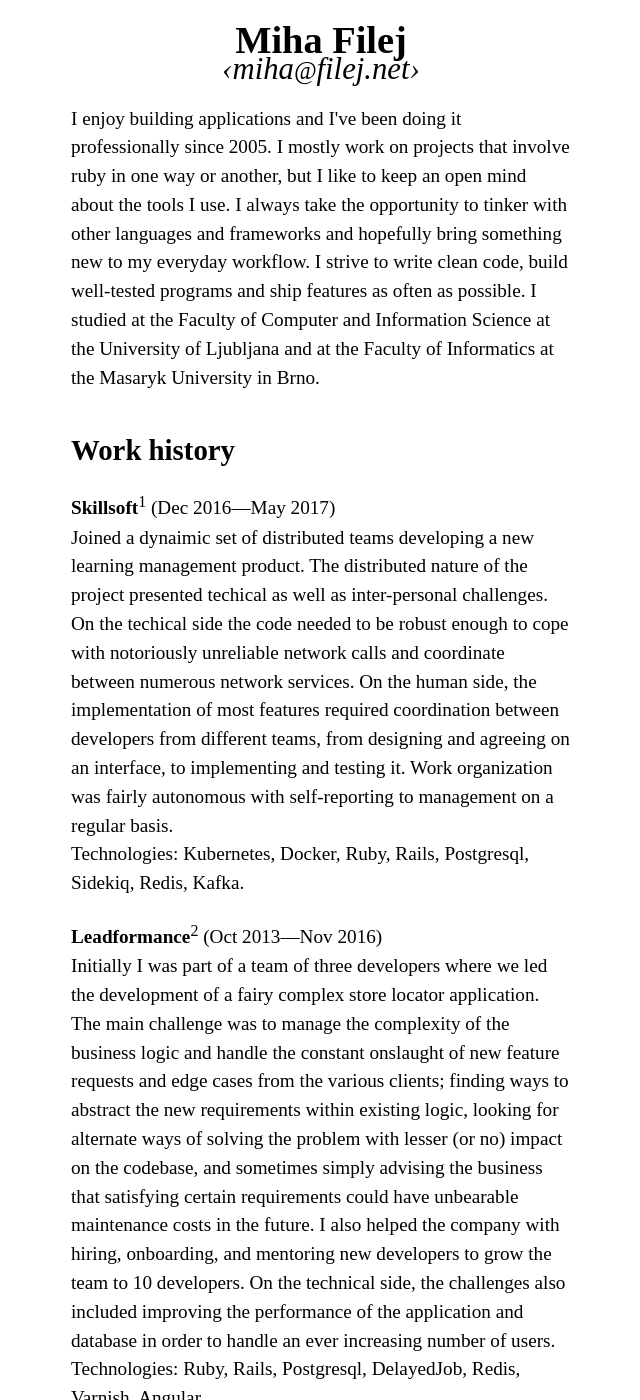
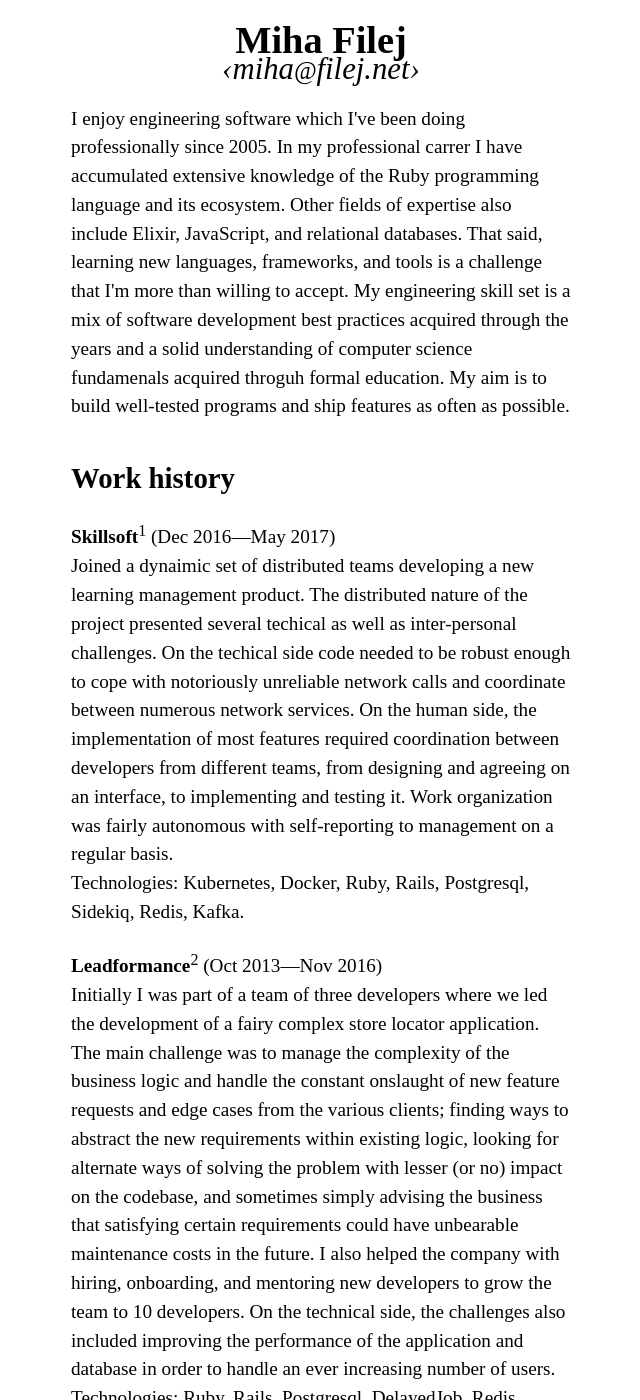
Before and after one commit to mfilej/mfilej.github.io, a Jekyll site: the page cv/index.html, which Jekyll copies as it is, in a window 1280 px wide and 1400 px high. Shown: the whole window, without its empty margins (319-959 px from the left). Built offline with Jekyll 4.4.1, drawn with Linux system fonts in a browser that asks for light colours; comment, search, counter and statistics services are not loaded.

Commit message:
Update cv intro

```diff
--- a/cv/index.html
+++ b/cv/index.html
@@ -77,16 +77,20 @@
 </header>
 
 <p>
-  I enjoy building applications and I've been doing it professionally since
-  2005. I mostly work on projects that involve ruby in one way or another,
-  but I like to keep an open mind about the tools I use. I always take the
-  opportunity to tinker with other languages and frameworks and hopefully
-  bring something new to my everyday workflow. I strive to write clean code,
-  build well-tested programs and ship features as often as possible. I
-  studied at the Faculty of Computer and Information Science at the
-  University of Ljubljana and at the Faculty of Informatics at the Masaryk
-  University in Brno.
-</p>
+  I enjoy engineering software which I've been doing professionally since
+  2005.
+
+  In my professional carrer I have accumulated extensive knowledge of the Ruby
+  programming language and its ecosystem. Other fields of expertise also
+  include Elixir, JavaScript, and relational databases. That said, learning
+  new languages, frameworks, and tools is a challenge that I'm more than
+  willing to accept.
+
+  My engineering skill set is a mix of software development best practices
+  acquired through the years and a solid understanding of computer science
+  fundamenals acquired throguh formal education.
+
+  My aim is to  build well-tested programs and ship features as often as possible.</p>
 
 <h2>Work history</h2>
 
@@ -94,8 +98,8 @@
 <p>
   Joined a dynaimic set of distributed teams developing a new
   <a href="http://www.skillsoft.com/percipio/">learning management product</a>.
-  The distributed nature of the project presented techical as well as
-  inter-personal challenges. On the techical side the code needed to be robust
+  The distributed nature of the project presented several techical as well as
+  inter-personal challenges. On the techical side code needed to be robust
   enough to cope with notoriously unreliable network calls and coordinate
   between numerous network services. On the human side, the implementation of
   most features required coordination between developers from different teams,
```
